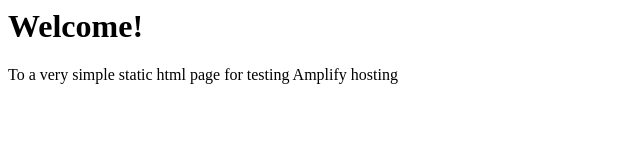
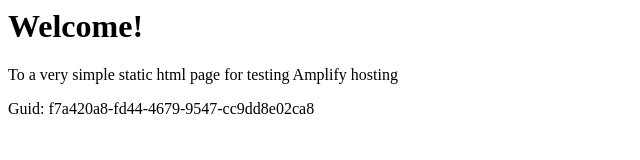
Before and after one commit to aws-aemilia-pdx/Github-PR-Commit-Integration-Test-DoNotTouch-Gith-OKSLNVO2-v1-prod-us-west-2, a website: page src/index.html in a window 1280 px wide. Shown: the whole page, without its empty margins (0-640 px from the left). Drawn offline with Linux system fonts and the light colour scheme.

Commit message:
commit from integ tests

```diff
--- a/src/index.html
+++ b/src/index.html
@@ -1,3 +1,5 @@
+
+
 <html lang="en">
 
 <head>
@@ -10,6 +12,6 @@
 <body>
     <h1>Welcome!</h1>
     <p>To a very simple static html page for testing Amplify hosting</p>
-</body>
+    <p>Guid: f7a420a8-fd44-4679-9547-cc9dd8e02ca8</p></body>
 
 </html>
```
